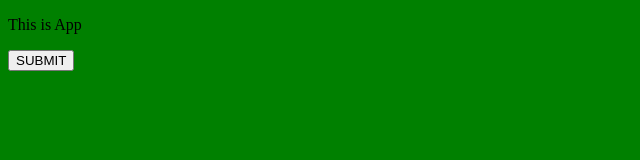
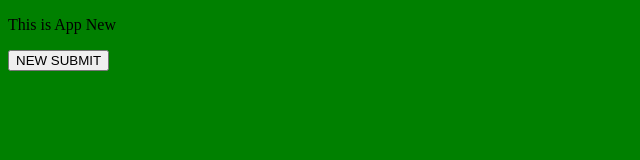
Before and after one commit to Giangquay/git-tutorial, a plain HTML site: page index.html in a window 1280 px wide. Shown: the whole page, without its empty margins (0-640 px from the left). Drawn offline with Linux system fonts and the light colour scheme.

Commit message:
udate index.html

```diff
--- a/index.html
+++ b/index.html
@@ -9,8 +9,8 @@
     <link rel="stylesheet" href="index2.css">
 </head>
 <body>
-    <p>This is App</p>
-    <button >SUBMIT</button>
+    <p>This is App New</p>
+    <button > NEW SUBMIT</button>
 </body>
 </html>
 <!--
```
